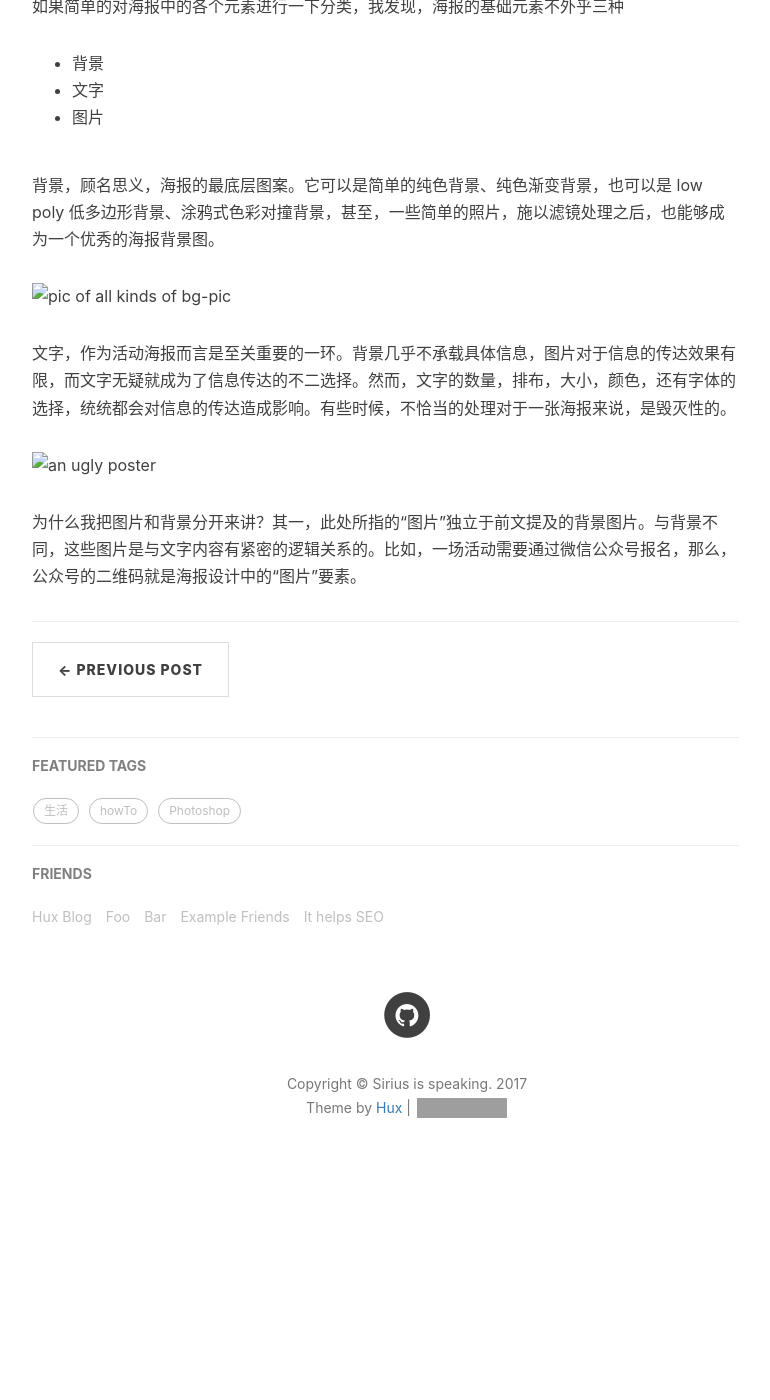
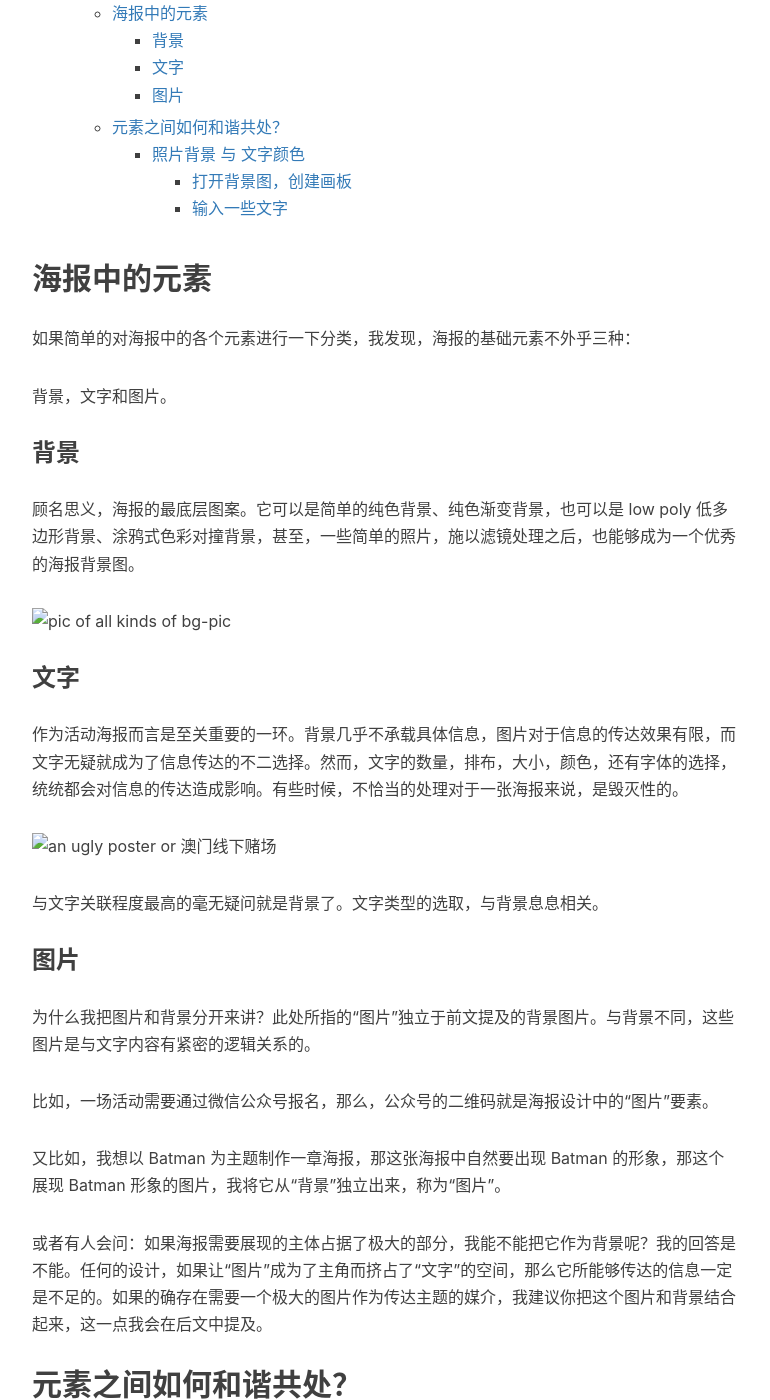
Before and after one commit to Siriussee/siriussee.github.io, a Jekyll site: the page built from _posts/2017-10-12-easy-ps-tutorials-2.md, in a window 1280 px wide and 1400 px high, scrolled down 741 px. Shown: the whole window, without its empty margins (233-1003 px from the left). Built offline with Jekyll 4.4.1, drawn with Linux system fonts in a browser that asks for light colours; nearby versions of some CDN libraries; comment, search, counter and statistics services are not loaded; before the commit the page ends 1953 px from its top, so only the background shows below that; some of the changed text lies outside the part shown; grey boxes are pictures that could not be loaded.

Commit message:
mod ps2.md

```diff
--- a/_posts/2017-10-12-easy-ps-tutorials-2.md
+++ b/_posts/2017-10-12-easy-ps-tutorials-2.md
@@ -12,20 +12,71 @@
 
 >声明：本教程部分演绎自[Adobe Photoshop Tutorials](https://helpx.adobe.com/photoshop/tutorials.html), 版权属于Adode公司所有。本教程全部内容仅供个人学习使用，不得用作商业用途。
 
-# 海报设计中的元素关系
+# 如何处理海报设计中的元素关系？
 
-如果简单的对海报中的各个元素进行一下分类，我发现，海报的基础元素不外乎三种
+<!-- TOC -->
 
-- 背景
-- 文字
-- 图片
+- [如何处理海报设计中的元素关系？](#如何处理海报设计中的元素关系)
+    - [海报中的元素](#海报中的元素)
+        - [背景](#背景)
+        - [文字](#文字)
+        - [图片](#图片)
+    - [元素之间如何和谐共处？](#元素之间如何和谐共处)
+        - [照片背景 与 文字颜色](#照片背景-与-文字颜色)
+            - [打开背景图，创建画板](#打开背景图创建画板)
+            - [输入一些文字](#输入一些文字)
 
-背景，顾名思义，海报的最底层图案。它可以是简单的纯色背景、纯色渐变背景，也可以是 low poly 低多边形背景、涂鸦式色彩对撞背景，甚至，一些简单的照片，施以滤镜处理之后，也能够成为一个优秀的海报背景图。
+<!-- /TOC -->
+
+## 海报中的元素
+
+如果简单的对海报中的各个元素进行一下分类，我发现，海报的基础元素不外乎三种：
+
+背景，文字和图片。
+
+### 背景
+
+顾名思义，海报的最底层图案。它可以是简单的纯色背景、纯色渐变背景，也可以是 low poly 低多边形背景、涂鸦式色彩对撞背景，甚至，一些简单的照片，施以滤镜处理之后，也能够成为一个优秀的海报背景图。
 
 ![pic of all kinds of bg-pic]()
 
-文字，作为活动海报而言是至关重要的一环。背景几乎不承载具体信息，图片对于信息的传达效果有限，而文字无疑就成为了信息传达的不二选择。然而，文字的数量，排布，大小，颜色，还有字体的选择，统统都会对信息的传达造成影响。有些时候，不恰当的处理对于一张海报来说，是毁灭性的。
+### 文字
 
-![an ugly poster]()
+作为活动海报而言是至关重要的一环。背景几乎不承载具体信息，图片对于信息的传达效果有限，而文字无疑就成为了信息传达的不二选择。然而，文字的数量，排布，大小，颜色，还有字体的选择，统统都会对信息的传达造成影响。有些时候，不恰当的处理对于一张海报来说，是毁灭性的。
 
-为什么我把图片和背景分开来讲？其一，此处所指的“图片”独立于前文提及的背景图片。与背景不同，这些图片是与文字内容有紧密的逻辑关系的。比如，一场活动需要通过微信公众号报名，那么，公众号的二维码就是海报设计中的“图片”要素。
+![an ugly poster or 澳门线下赌场]()
+
+与文字关联程度最高的毫无疑问就是背景了。文字类型的选取，与背景息息相关。
+
+
+### 图片
+
+为什么我把图片和背景分开来讲？此处所指的“图片”独立于前文提及的背景图片。与背景不同，这些图片是与文字内容有紧密的逻辑关系的。
+
+比如，一场活动需要通过微信公众号报名，那么，公众号的二维码就是海报设计中的“图片”要素。
+
+又比如，我想以 Batman 为主题制作一章海报，那这张海报中自然要出现 Batman 的形象，那这个展现 Batman 形象的图片，我将它从“背景”独立出来，称为“图片”。
+
+或者有人会问：如果海报需要展现的主体占据了极大的部分，我能不能把它作为背景呢？我的回答是不能。任何的设计，如果让“图片”成为了主角而挤占了“文字”的空间，那么它所能够传达的信息一定是不足的。如果的确存在需要一个极大的图片作为传达主题的媒介，我建议你把这个图片和背景结合起来，这一点我会在后文中提及。
+
+## 元素之间如何和谐共处？
+
+看十万字长篇大论不如动手实践。在这一部分，我会通过一些简单的例子来讲解元素之间的关系，以及如何处理它们之间的关系来使整体更加协调。此外，在讲解这些例子的过程中，我也会讲解一些上一次内培没有提及的 PS 工具使用方法。
+
+### 照片背景 与 文字颜色
+
+> 此部分演绎自 Adobe Support [How to create a poster](https://helpx.adobe.com/photoshop/how-to/make-poster.html?playlist=/content/help/en/ccx/v1/collection/product/photoshop/segment/designer/explevel/beginner/applaunch/basictraining/collection.ccx.js?ref)。如果对于我提及的具体操作存在疑问，可以进入超链接观看教学视频。
+
+#### 打开背景图，创建画板
+
+我们将 make-poster 文件夹下的 washington-leaf.jpg 拖入 PS 的空白处以打开它。
+
+为了使日后我们能为这副海报增加不同的版本，我们为 washington-leaf.jpg 创建一个 **画板**。选中 **背景** 图层，点击顶栏 **图层** 选项卡，再选择 **新建 - 来自图层的画板** 选项卡，不妨命名为 **leaf** 画板，确定。
+
+此时，在原先图片的左上方会出现画板的名字，图层侧边栏中也会出现画板的名字。
+
+#### 输入一些文字
+
+选择 **文字工具** ，在图片的上半部分输入 `THE BLUE RIDGES TOUR`, 调整文字的大小和字体，使其与背景图片相宜。
+
+我们可以打开侧边栏的 字符 选项卡
```
